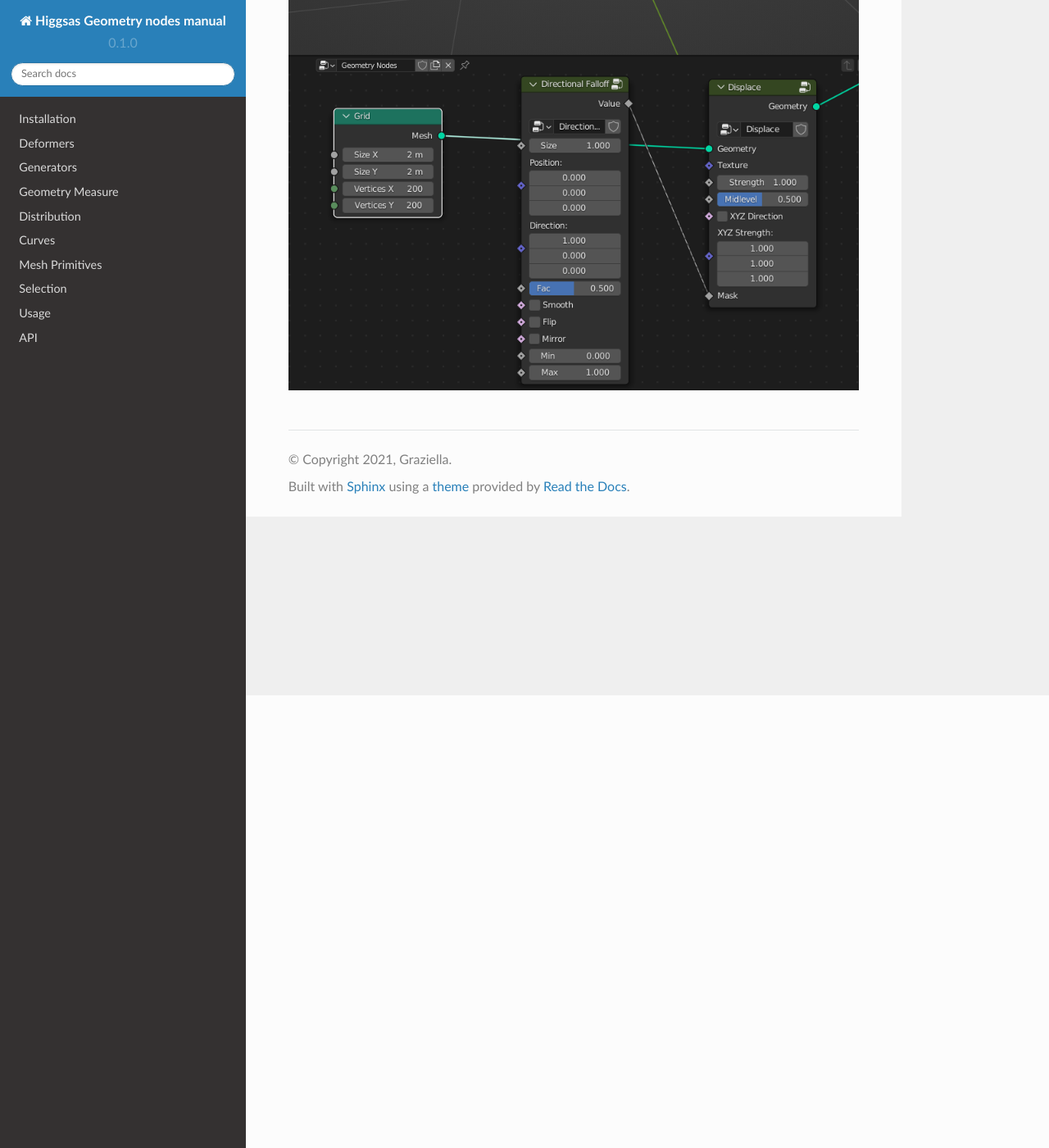
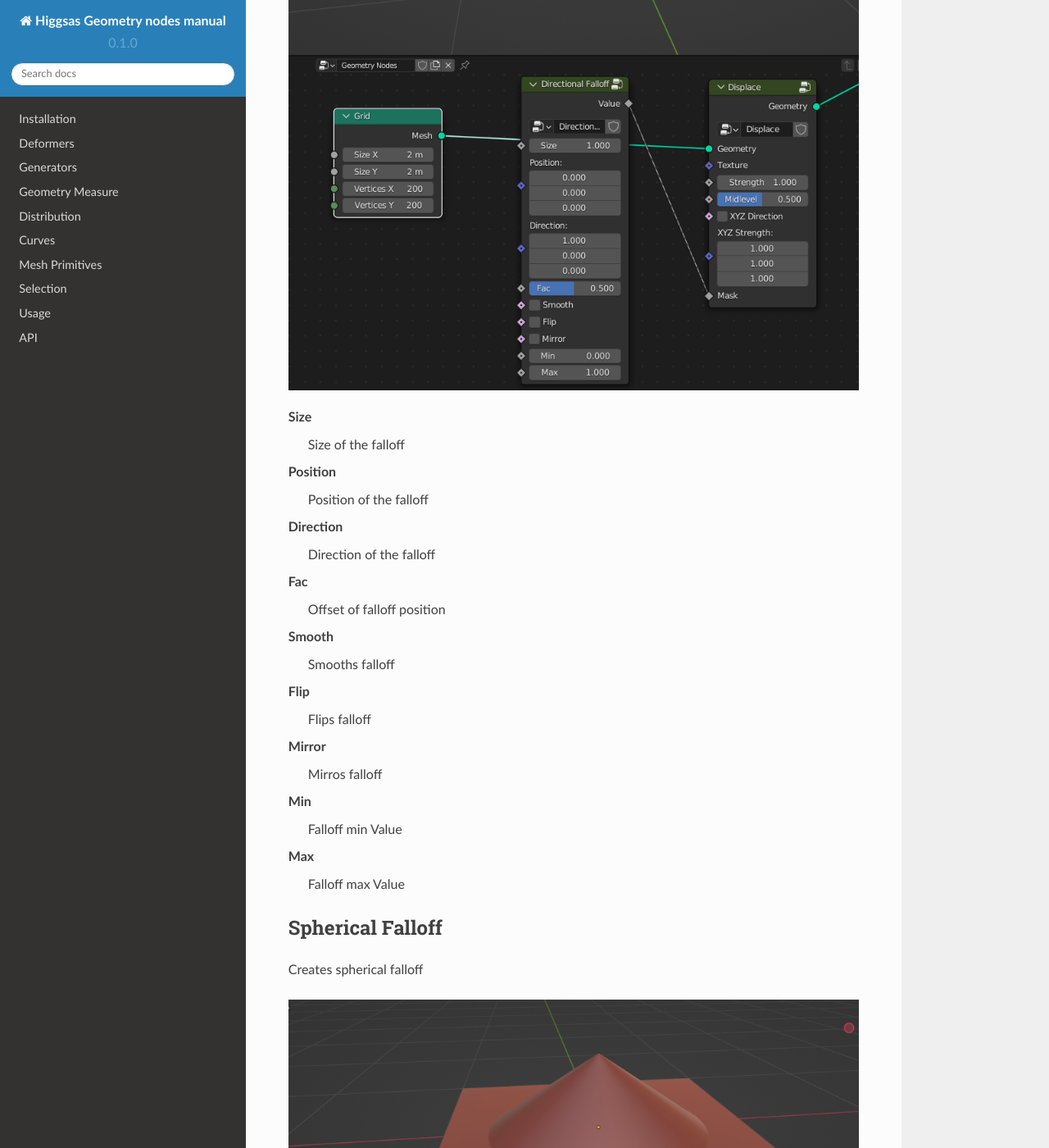
Before and after one commit to higgsas/higgsas_geo_nodes_manual, a Sphinx documentation site: the page built from docs/falloffs.rst, in a window 1280 px wide and 1400 px high, scrolled down 552 px. Shown: the whole window at 82% size. Built offline with Sphinx 7.4.7 and the Read the Docs theme 2.0.0, drawn with Linux system fonts in a browser that asks for light colours; some of the changed text lies outside the part shown.

Commit message:
Update falloffs.rst

```diff
--- a/docs/falloffs.rst
+++ b/docs/falloffs.rst
@@ -5,6 +5,51 @@ Falloffs
 Directional Falloff
 ************************************************************
 
-Creates edge lines on quad faces using gradient of the texture
+Creates directional falloff
 
 .. image:: images/dir_fall.png
+
+Size
+  Size of the falloff
+
+Position
+  Position of the falloff
+
+Direction
+  Direction of the falloff
+
+Fac
+  Offset of falloff position
+
+Smooth
+  Smooths falloff
+
+Flip
+  Flips falloff
+
+Mirror
+  Mirros falloff
+
+Min
+  Falloff min Value
+
+Max
+  Falloff max Value
+
+
+
+************************************************************
+Spherical Falloff
+************************************************************
+
+Creates spherical falloff
+
+.. image:: images/sph_fall.png
+
+Size
+  Size of the falloff
+
+Position
+  Position of the falloff
+
+Falloff Fac
```
